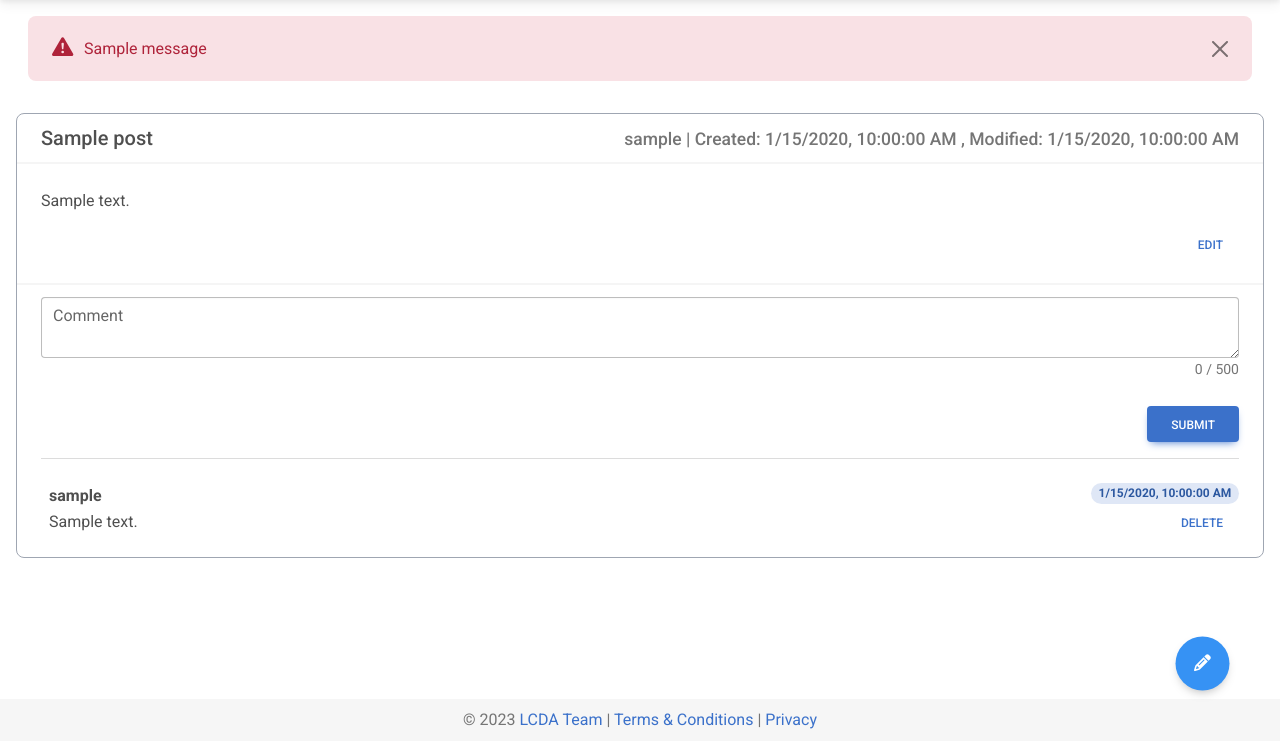
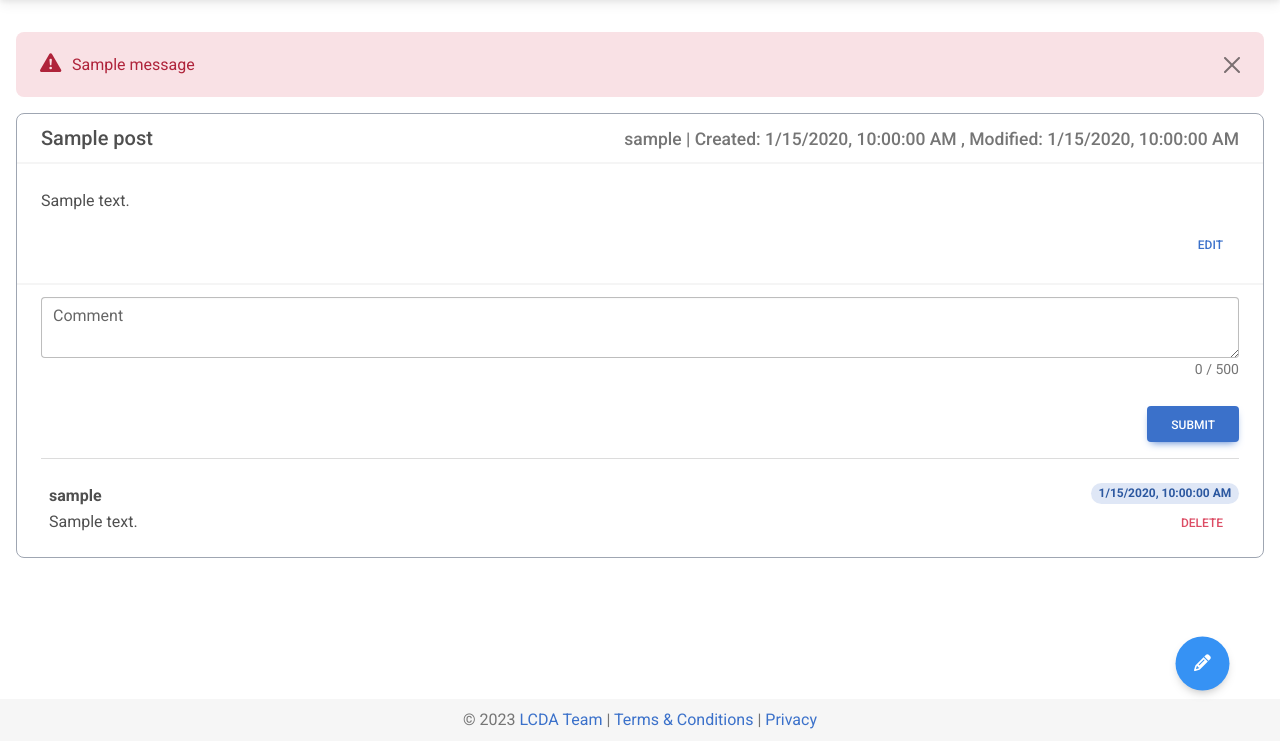
Before and after one commit to COMP208-Team-16-2022-23/Group-Project-Code, a Flask app: page /forum/ in a window 1280 px wide. Shown: the part 59-800 px from the top of the page. Run offline with Flask 3, Linux system fonts and the light colour scheme; the visitor is signed in with stand-in values (Sample User, id 1); tables that the repository leaves empty hold one stand-in row (values such as "Sample post"); one stand-in notice (Sample message) is shown; some libraries are stand-ins or nearby versions.

Commit message:
fix: remove unnecessary code in forum

```diff
--- a/components/forum.py
+++ b/components/forum.py
@@ -23,7 +23,6 @@ def index():
 
     # get new comment
     if request.method == 'POST':
-        a = request.form
         body = request.form['new_comment']
         post_id = request.form['post_id']
         # Create a new comment
--- a/templates/forum/index.html
+++ b/templates/forum/index.html
@@ -4,10 +4,12 @@
 {% endblock %}
 
 {% block content %}
-    {% if get_flashed_messages() %}
-        <div class="container-fluid">
+
+
+    <div class="container-fluid p-3 flex-grow-1">
+        {% if get_flashed_messages() %}
             {% for message in get_flashed_messages() %}
-                <div class="alert alert-danger d-flex align-items-center alert-dismissible fade show m-3"
+                <div class="alert alert-danger d-flex align-items-center alert-dismissible fade show my-3"
                      role="alert">
                     <svg xmlns="http://www.w3.org/2000/svg" width="24" height="24" fill="currentColor"
                          class="bi bi-exclamation-triangle-fill flex-shrink-0 me-2" viewBox="0 0 18 18"
@@ -21,10 +23,8 @@
                             aria-label="Close"></button>
                 </div>
             {% endfor %}
-        </div>
-    {% endif %}
 
-    <div class="container-fluid p-3 flex-grow-1">
+        {% endif %}
         {% if g.user %}
             <div class="fixed-action-btn" id="fixed1">
                 <a class="btn text-white btn-lg btn-floating" style="background-color: #3692f4;"
@@ -106,7 +106,7 @@
                                             </div>
                                             <div class="col-12 d-flex justify-content-end">
                                                 {% if g.user['id'] == comment['author_id'] %}
-                                                    <a role="button" class="btn btn-link btn-sm btn-rounded"
+                                                    <a role="button" class="btn btn-link btn-sm btn-rounded text-danger"
                                                        href="{{ url_for('forum.delete_comment', id=post['id'], comment_id=comment['id']) }}"
                                                        onclick="return confirm('Deleting a comment is a permanent action. Are you absolutely certain that you want to proceed and delete this comment?');">Delete</a>
                                                 {% endif %}
```
